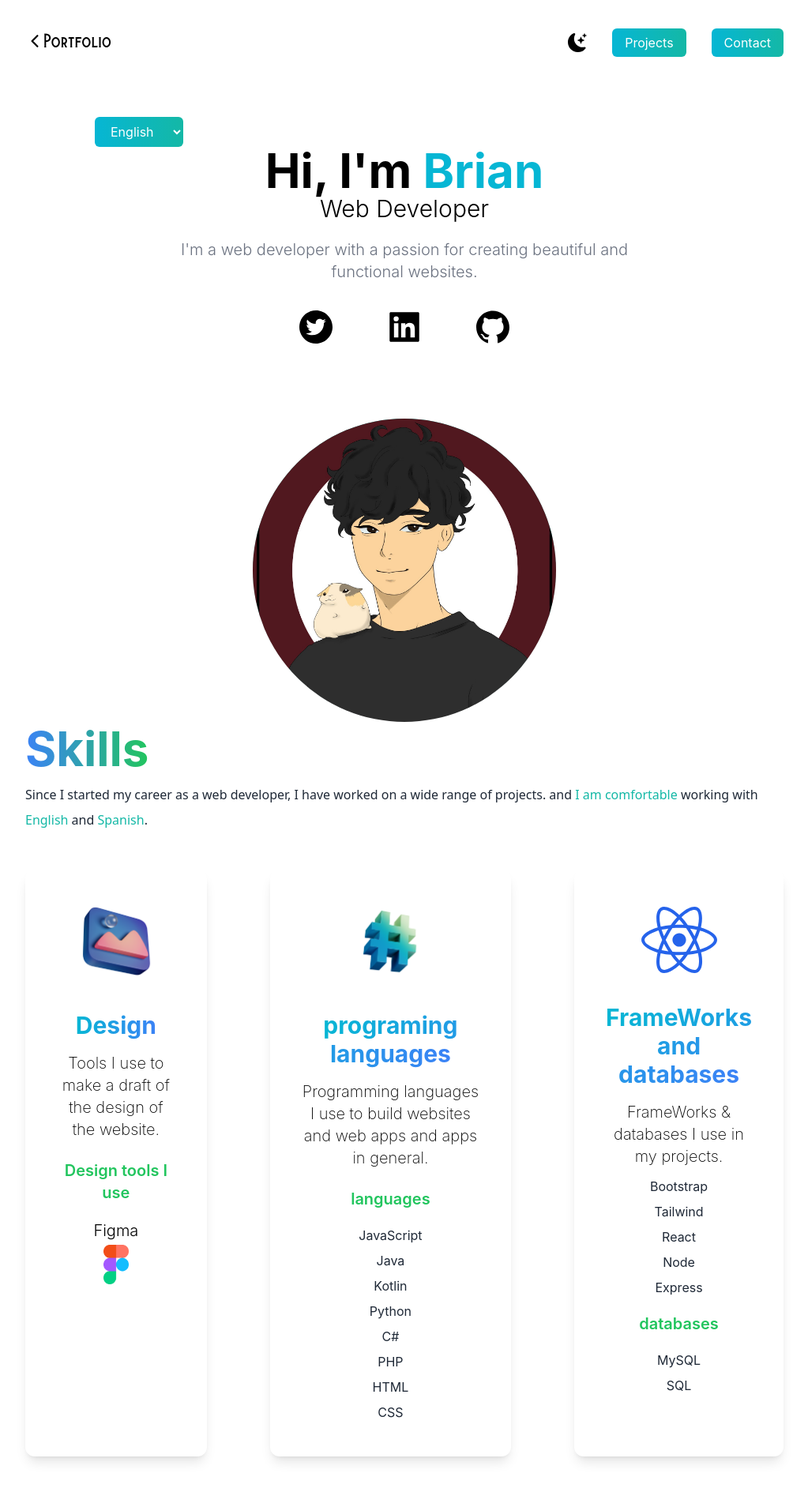
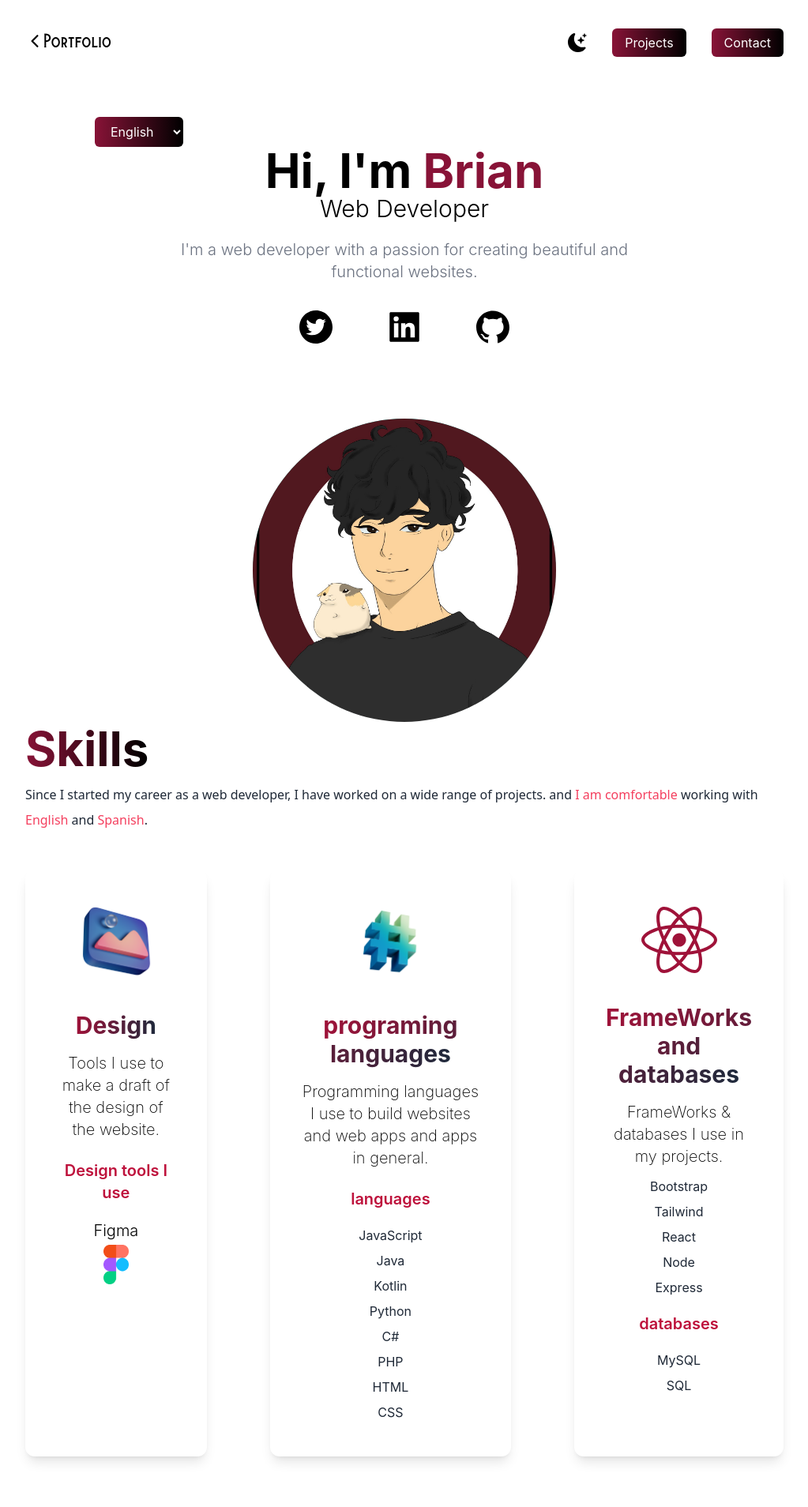
Before and after one commit to Zedieee/Portfolio, a Next.js app: page / in a window 1280 px wide. Shown: the top 1908 px of the page at 79% size, without its empty margins (128-1151 px from the left). Built offline with nearby package versions, Linux system fonts and the light colour scheme.

Commit message:
cambiodecolor

```diff
--- a/Components/Certificates.js
+++ b/Components/Certificates.js
@@ -4,7 +4,7 @@ export default function Certificate({certificates}) {
         <section id="Certificates">
         <div className="dark:text-white">
           <h3 className="text-6xl py-5 font-bold">
-          <span className="text-transparent bg-gradient-to-r from-blue-500 to-green-500 bg-clip-text">
+          <span className="text-transparent bg-gradient-to-r from-rose-800 to-slate-800 bg-clip-text">
           {certificates.title}
           </span>
          </h3>
--- a/Components/Proyects.js
+++ b/Components/Proyects.js
@@ -14,7 +14,7 @@ export default function Proyects({proyects}) {
         <section id="projects">
         <div className="dark:text-white">
           <h3 className="text-6xl py-1 font-bold">
-          <span className="text-transparent bg-gradient-to-r from-blue-500 to-green-500 bg-clip-text">
+          <span className="text-transparent bg-gradient-to-r from-rose-800 to-slate-800 bg-clip-text">
           {proyects.title}
           </span>
          </h3>
--- a/Components/Services.js
+++ b/Components/Services.js
@@ -10,28 +10,28 @@ export default function Services({services}) {
         <section>
             <div className=" dark:text-white">
            <h3 className="text-6xl font-bold py-1">
-            <span className="text-transparent bg-gradient-to-r from-blue-500 to-green-500 bg-clip-text">
+            <span className="text-transparent bg-gradient-to-r from-rose-900 to-black bg-clip-text">
           {services.title}
           </span>
          </h3>
             <p className="text-md py-2 leading-8 text-gray-800  dark:text-white font-medium font-sans">
               {services.desc}
-              <span className="text-teal-500">{services.Comfortable}</span> {services.working} <span className="text-teal-500">{services.English}</span> {services.and}
-              <span className="text-teal-500">{services.Spanish}</span>.
+              <span className="text-rose-500">{services.Comfortable}</span> {services.working} <span className="text-rose-500">{services.English}</span> {services.and}
+              <span className="text-rose-500">{services.Spanish}</span>.
             </p>
           </div>
           <div className="lg:flex gap-20 ">
             <div className="text-center  shadow-lg p-10 rounded-xl my-10 dark:bg-indigo-50">
               <Image src={design} alt="design" width={100} height={100} />
               <h3 className="text-3xl font-bold pt-8 pb-2">
-                <span className="text-transparent bg-gradient-to-r from-cyan-500 to-blue-500 bg-clip-text">
+                <span className="text-transparent bg-gradient-to-r from-rose-800 to-slate-800 bg-clip-text">
                 {services.design}
                 </span>
               </h3>
               <p className="py-2 font-extralight text-xl ">
                 {services.designDesc}
               </p>
-              <h4 className="py-4 text-green-500 font-semibold text-xl ">{services.toolsIUse}</h4>
+              <h4 className="py-4 text-rose-700 font-semibold text-xl ">{services.toolsIUse}</h4>
               <div className="flex items-center flex-col">
               <p className="text-black py-1 font-light text-xl">Figma</p>
               <Image src={FigmaLogo} className="" width={'32%'} height={'50%'} alt="figma"  />
@@ -41,14 +41,14 @@ export default function Services({services}) {
             <div className="text-center shadow-lg p-10 rounded-xl my-10 dark:bg-indigo-50">
               <Image src={code} alt="design" width={100} height={100} />
               <h3 className="text-3xl font-bold pt-8 pb-2">
-              <span className="text-transparent bg-gradient-to-r from-cyan-500 to-blue-500 bg-clip-text">
+              <span className="text-transparent bg-gradient-to-r from-rose-800 to-slate-800 bg-clip-text">
                 {services.programming}
                 </span>
               </h3>
               <p className="py-2 font-extralight text-xl" >
                 {services.programmingDesc}
               </p>
-              <h4 className="py-4 text-green-500 font-semibold text-xl">{services.languages}</h4>
+              <h4 className="py-4 text-rose-700 font-semibold text-xl">{services.languages}</h4>
               <p className="text-gray-800 py-1">JavaScript</p>
               <p className="text-gray-800 py-1">Java</p>
               <p className="text-gray-800 py-1">Kotlin</p>
@@ -61,10 +61,10 @@ export default function Services({services}) {
             </div>
             <div className="text-center shadow-lg p-10 rounded-xl my-10 dark:bg-indigo-50">
               <div className="flex justify-center">
-             <FaReact className="text-5xl flex w-24 h-24 self-center text-blue-600" />
+             <FaReact className="text-5xl flex w-24 h-24 self-center text-rose-800" />
              </div>
               <h3 className="text-3xl font-bold pt-8 pb-2">
-              <span className="text-transparent bg-gradient-to-r from-cyan-500 to-blue-500 bg-clip-text">
+              <span className="text-transparent bg-gradient-to-r from-rose-800 to-slate-800 bg-clip-text">
               FrameWorks {services.and} {services.databases}
                 </span>
               </h3>
@@ -76,7 +76,7 @@ export default function Services({services}) {
               <p className="text-gray-800 py-1">React</p>
               <p className="text-gray-800 py-1">Node</p>
               <p className="text-gray-800 py-1">Express</p>
-              <h4 className="py-4 text-green-500 font-semibold text-xl">{services.databases}</h4>
+              <h4 className="py-4 text-rose-700 font-semibold text-xl">{services.databases}</h4>
               <p className="text-gray-800 py-1">MySQL</p>
               <p className="text-gray-800 py-1">SQL</p>
             </div>
--- a/Components/form.js
+++ b/Components/form.js
@@ -113,7 +113,7 @@ export default function Form({ contact }) {
       w-full
       px-6
       py-2.5
-      bg-blue-600
+      bg-black
       text-white
       font-medium
       text-xs
--- a/Components/languageSelector.js
+++ b/Components/languageSelector.js
@@ -15,7 +15,7 @@ export default function languageSelector({langSelector}) {
       <select
         onChange={changeLanguage}
         defaultValue={router.locale}
-        className="bg-gradient-to-r from-cyan-500 to-teal-500 text-white px-4 py-2 rounded-md ml-8"
+        className="bg-gradient-to-r from-rose-900 to-black text-white px-4 py-2 rounded-md ml-8"
       >
         <option className="text-black" value="en">
           {langSelector.en }
--- a/Components/me.js
+++ b/Components/me.js
@@ -7,7 +7,7 @@ export default function Me({me}) {
         <div className="text-center ">
         <h2 className=" ">
           <span className="text-5xl font-bold md:text-6xl ">{me.hi} </span>
-          <span className="text-5xl font-bold text-cyan-500 md:text-6xl">Brian</span>
+          <span className="text-5xl font-bold text-rose-900 md:text-6xl">Brian</span>
         </h2>
         <h3 className="text-2xl font-light md:text-3xl">{me.dev}</h3>
         <p className="text-md py-5 leading-8 font-light text-gray-500 md:text-xl max-w-xl  mx-auto">
--- a/Components/nav.js
+++ b/Components/nav.js
@@ -23,7 +23,7 @@ export default function Nav({setDark, dark, nav}) {
           </li>
           <li >
             <a
-              className="bg-gradient-to-r from-cyan-500 to-teal-500 text-white px-4 py-2 rounded-md ml-8"
+              className="bg-gradient-to-r from-rose-900 to-black text-white px-4 py-2 rounded-md ml-8"
               href={`/${router.locale}/projects`}
 
             >
@@ -32,7 +32,7 @@ export default function Nav({setDark, dark, nav}) {
           </li>
           <li>
             <a
-              className="bg-gradient-to-r from-cyan-500 to-teal-500 text-white px-4 py-2 rounded-md ml-8"
+              className="bg-gradient-to-r from-rose-900 to-black text-white px-4 py-2 rounded-md ml-8"
               href={`/${router.locale}/Contact`}
 
             >
```
Also changed, not shown: 1 other file (tests, documents, lock files or other folders).
